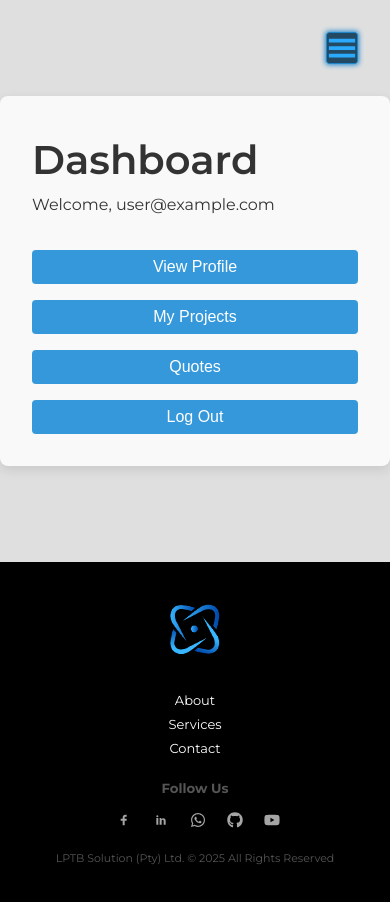
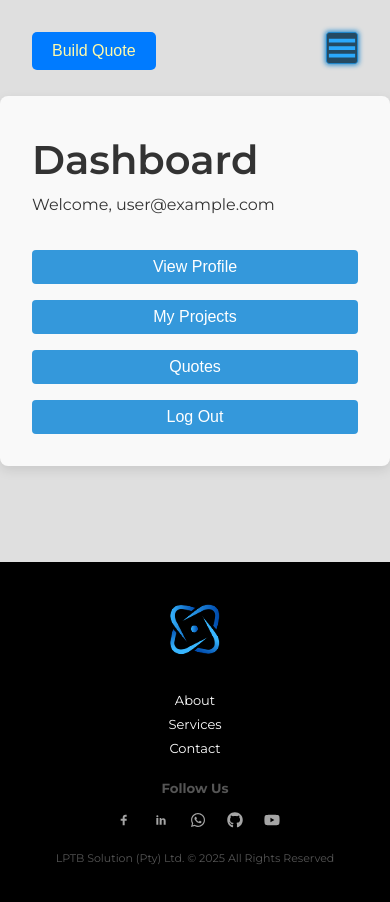
Before and after one commit to Dikgatlong27/lptb, a React (Create React App) app: page /dashboard in a window 390 px wide. Shown: the top 902 px of the page. Built offline with nearby package versions, Linux system fonts and the light colour scheme; no server answers; sample sign-in values are in the browser's storage.

Commit message:
Modified pages, moved build a quote btn to dashbord, production build

```diff
--- a/src/pages/PrivateRoute/Dashboard.css
+++ b/src/pages/PrivateRoute/Dashboard.css
@@ -7,6 +7,12 @@
     background-color: #f9f9f9;
     border-radius: 8px;
     box-shadow: 0 4px 12px rgba(0, 0, 0, 0.1);
+  }
+
+  .go-to-quotes-page {
+    position: fixed;
+    top: 8rem;
+    left: 2rem;
   }
 
   .dashboard-buttons {
@@ -116,4 +122,11 @@
     margin: 4rem 2rem;
     text-align: center;
   }
+
+  .go-to-quotes-page {
+    position: fixed;
+    top: 2rem;
+    left: 2rem;
+    padding: 10px 20px;
+  }
 }
--- a/src/pages/PrivateRoute/Dashboard.js
+++ b/src/pages/PrivateRoute/Dashboard.js
@@ -31,10 +31,14 @@ const Dashboard = () => {
       <p>Welcome, {currentUser.email}</p>
       <div className="dashboard-buttons">
         <button onClick={goToProfile}>View Profile</button>
+
         <button onClick={goToProjects}>My Projects</button>
         <button onClick={goToInvoices}>Quotes</button>
         <button onClick={handleLogout}>Log Out</button>
       </div>
+      <button className="go-to-quotes-page" onClick={() => navigate("/quotation")}>
+      Build Quote
+      </button>
     </div>
   );
 };
--- a/src/pages/WebDev/WebDev.jsx
+++ b/src/pages/WebDev/WebDev.jsx
@@ -95,8 +95,8 @@ const WebDev = () => {
 
       <div className="contact-section">
         <h2>📩 Ready to Build Your Dream Project?</h2>
-        <p>Contact us today and let's bring your vision to life!</p>
-        <button className="contact-button"><Link className="links" to='/quotation'>Get a Free Quote</Link></button>
+        <p>Sign up today or login to build a quote, and let's bring your vision to life!</p>
+        <button className="contact-button"><Link className="links" to='/login'>Get a Free Quote</Link></button>
       </div>
     </div>
   );
```
Also changed, not shown: 2 other files (tests, documents, lock files or other folders).
